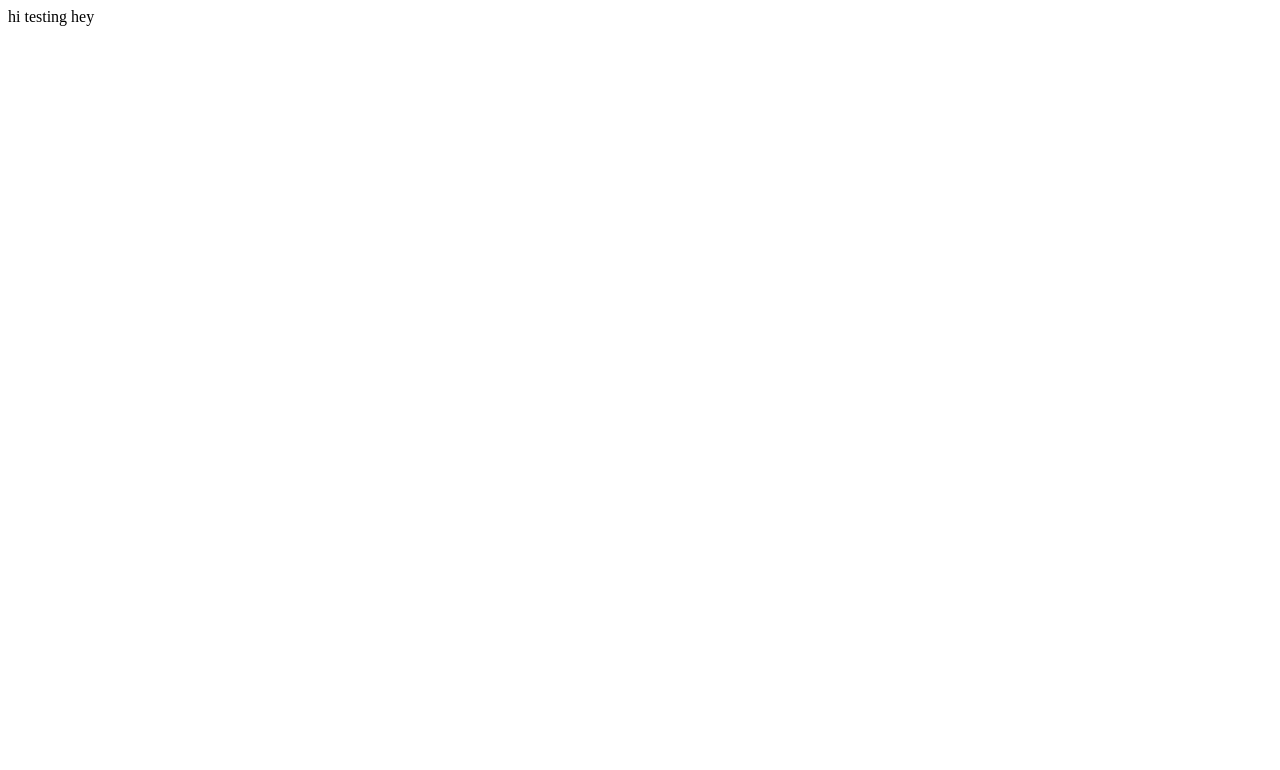
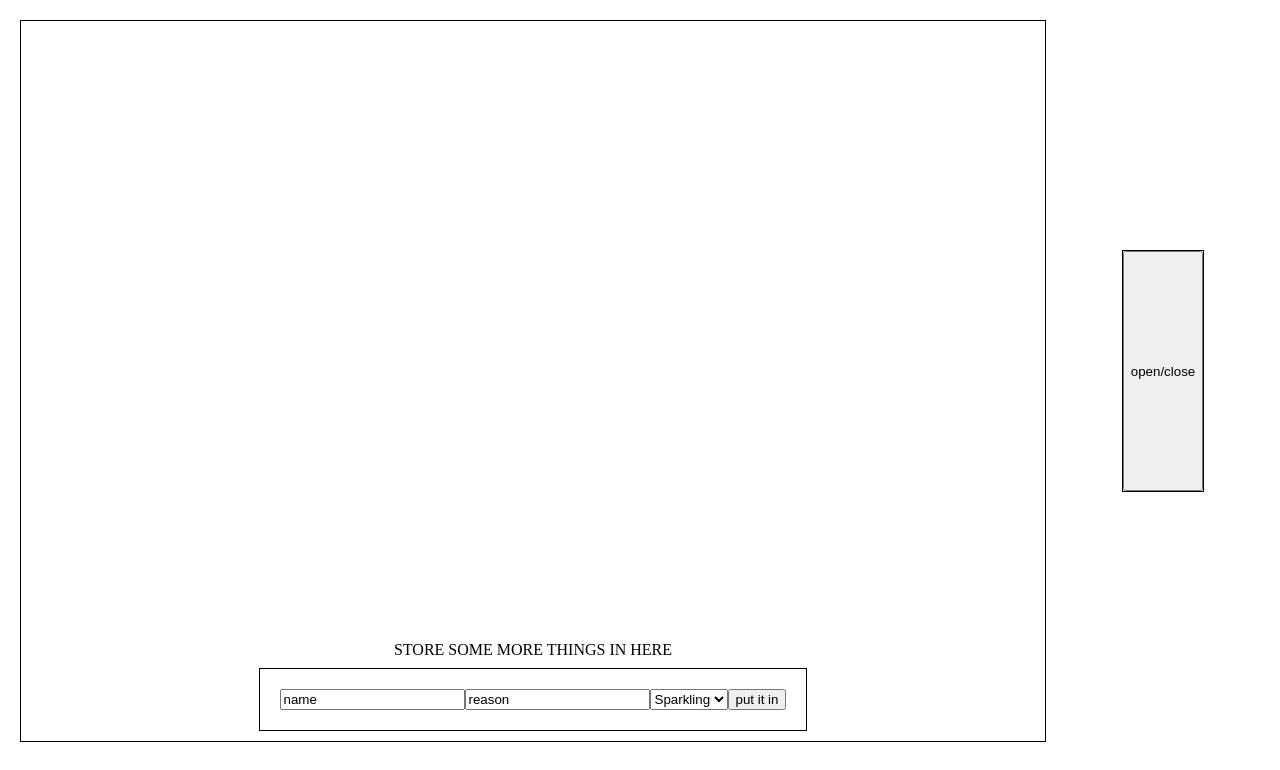
Before and after one commit to DanGrund/finalAssessment, a website: page src/index.html in a window 1280 px wide. Drawn offline with nearby package versions, Linux system fonts and the light colour scheme.

Commit message:
frame out html & css

```diff
--- a/src/index.html
+++ b/src/index.html
@@ -3,8 +3,32 @@
   <head>
     <meta charset="utf-8">
     <title>Garage List</title>
+    <link rel="stylesheet" type="text/css" href="styles/reset.css">
+    <link rel="stylesheet" type="text/css" href="styles/styles.css">
   </head>
   <body>
-    hi testing hey
+    <div class='garage-door open'>
+    </div>
+    <section id='garage'>
+      <article id='the-list'>
+      </article>
+      <div>STORE SOME MORE THINGS IN HERE</div>
+      <form id="add-item-to-garage">
+        <input value='name'/>
+        <input value='reason'/>
+        <select>
+          <option>Sparkling</option>
+          <option>Dusty</option>
+          <option>Decrepid</option>
+        </select>
+        <button id="put-it-in">put it in</button>
+      </form>
+    </section>
+    <section id='remote-control'>
+      <button id='open-close'>open/close</button>
+    </section>
+
+    <script src="https://ajax.googleapis.com/ajax/libs/jquery/3.2.1/jquery.min.js"></script>
+    <script src="./index.js"></script>
   </body>
 </html>
--- a/src/index.js
+++ b/src/index.js
@@ -0,0 +1,3 @@
+$('#open-close').on('click', ()=>{
+  $('.garage-door').toggleClass('open')
+})
--- /dev/null
+++ b/src/styles/reset.css
@@ -0,0 +1,48 @@
+/* http://meyerweb.com/eric/tools/css/reset/
+   v2.0 | 20110126
+   License: none (public domain)
+*/
+
+html, body, div, span, applet, object, iframe,
+h1, h2, h3, h4, h5, h6, p, blockquote, pre,
+a, abbr, acronym, address, big, cite, code,
+del, dfn, em, img, ins, kbd, q, s, samp,
+small, strike, strong, sub, sup, tt, var,
+b, u, i, center,
+dl, dt, dd, ol, ul, li,
+fieldset, form, label, legend,
+table, caption, tbody, tfoot, thead, tr, th, td,
+article, aside, canvas, details, embed,
+figure, figcaption, footer, header, hgroup,
+menu, nav, output, ruby, section, summary,
+time, mark, audio, video {
+	margin: 0;
+	padding: 0;
+	border: 0;
+	font-size: 100%;
+	font: inherit;
+	vertical-align: baseline;
+}
+/* HTML5 display-role reset for older browsers */
+article, aside, details, figcaption, figure,
+footer, header, hgroup, menu, nav, section {
+	display: block;
+}
+body {
+	line-height: 1;
+}
+ol, ul {
+	list-style: none;
+}
+blockquote, q {
+	quotes: none;
+}
+blockquote:before, blockquote:after,
+q:before, q:after {
+	content: '';
+	content: none;
+}
+table {
+	border-collapse: collapse;
+	border-spacing: 0;
+}
--- /dev/null
+++ b/src/styles/styles.css
@@ -0,0 +1,47 @@
+body {
+  display: flex;
+  flex-direction: row;
+  align-items: center;
+}
+
+#garage {
+  margin-top: 20px;
+  margin-left: 20px;
+  border: 1px solid black;
+  width: 80vw;
+  height: 90vh;
+  display: flex;
+  flex-direction: column;
+  justify-content: flex-end;
+  align-items: center;
+}
+
+.garage-door {
+  position: absolute;
+  margin-top: 10px;
+  margin-left: 20px;
+  width: 80vw;
+  height: 90vh;
+  background-color: rgba(255,55,16, .5);
+}
+
+#remote-control {
+  margin: auto;
+  border: 1px solid black;
+  height: 30vh;
+  display: flex;
+  justify-content: center;
+}
+
+.open {
+  display: none;
+}
+
+#add-item-to-garage {
+  margin: 10px;
+  padding: 20px;
+  border: 1px solid black;
+  display: flex;
+  flex-direction: row;
+  justify-content: space-around;
+}
```
Also changed, not shown: src/reset.css (deleted), src/styles.css (deleted).
